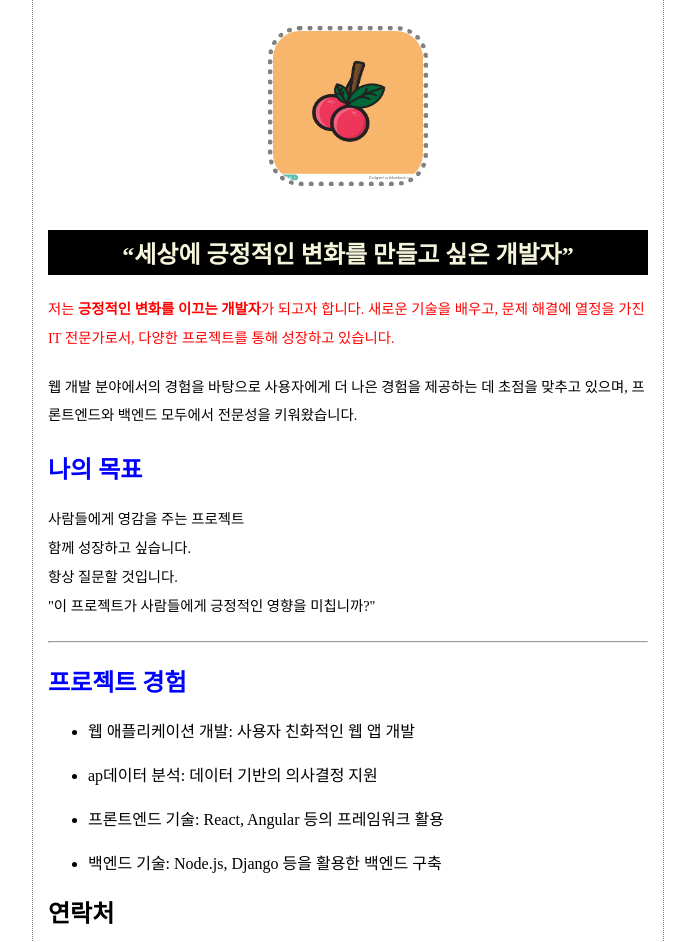
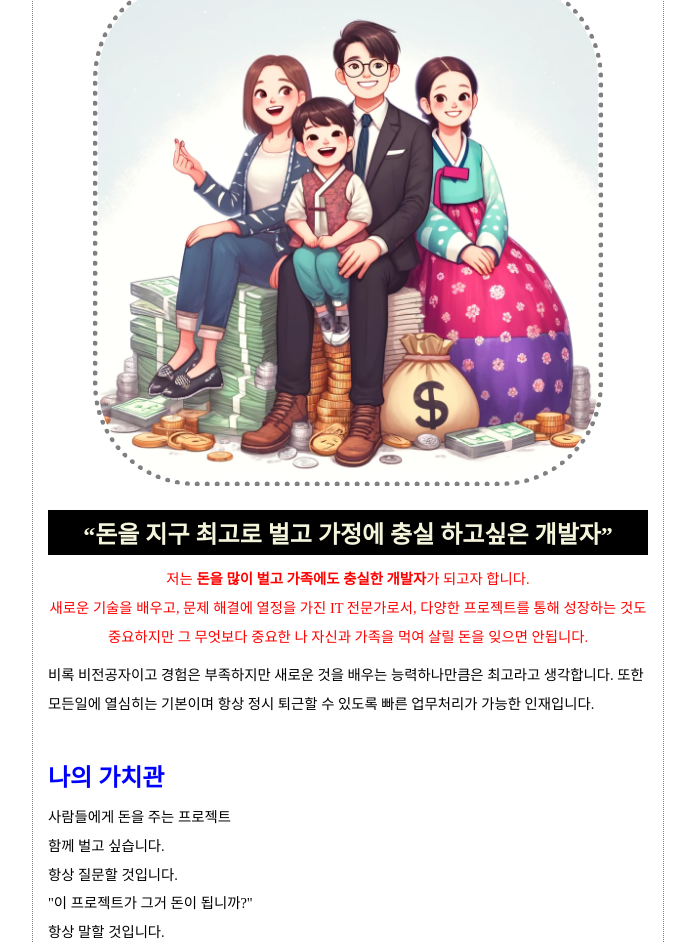
Before and after one commit to ESKKorea/webhosting, a plain HTML site: page index.html in a window 1280 px wide. Shown: the part 136-1078 px from the top of the page, without its empty margins (292-987 px from the left). Drawn offline with Linux system fonts and the light colour scheme.

Commit message:
2024-05-13

```diff
--- a/index.html
+++ b/index.html
@@ -7,7 +7,7 @@
     <title>Document</title>
     <style>
         * {
-            margin: 20px auto;
+            margin: 10px auto;
         }
 
 
@@ -58,13 +58,15 @@
         /* h2 중에서 class 속성이 bgtext 요소의 배경색을 넣고, 중앙정렬 */
 
         img{
-            width: 150px; /*이미지 넓이 */
-            height: 150px; /*이미지 높이 */
+            width: 500px; /*이미지 넓이 */
+            height: 500px; /*이미지 높이 */
             border-radius: 20%; /* 이미지 모서리를 둥글게 */
             border: 5px dotted gray; /*이미지 테두리 설정 */
             /* margin: 10px auto; 이미지를 가운데 정렬 */
             text-align: center;
         }
+
+
 
 
     </style>
@@ -76,36 +78,44 @@
         <h1 class="center">나의 소개</h1>
 
         <div class="center">
-        <img src="./images/profile.png" alt="프로필 사진">
+        <img src="./images/profile2.png" alt="프로필 사진">
         </div>
 
-        <h2 class="center bgtext">“세상에 긍정적인 변화를 만들고 싶은 개발자”</h2>
+        <h2 class="center bgtext">“돈을 지구 최고로 벌고 가정에 충실 하고싶은 개발자”</h2>
 
-        <p class="redtext">저는 <span class="redtext boldtext">긍정적인 변화를 이끄는 개발자</span>가 되고자 합니다.
-            새로운 기술을 배우고, 문제 해결에 열정을 가진 IT 전문가로서, 다양한 프로젝트를 통해 성장하고 있습니다.</p>
+        <p class="redtext center"> 저는 <span class="redtext boldtext"> 돈을 많이 벌고 가족에도 충실한 개발자</span>가 되고자 합니다. <br>
+            새로운 기술을 배우고, 문제 해결에 열정을 가진 IT 전문가로서, 다양한 프로젝트를 통해 성장하는 것도 중요하지만
+            그 무엇보다 중요한 나 자신과 가족을 먹여 살릴 돈을 잊으면 안됩니다.</p>
 
-        <p>웹 개발 분야에서의 경험을 바탕으로 사용자에게 더 나은 경험을 제공하는 데 초점을 맞추고 있으며,
-            프론트엔드와 백엔드 모두에서 전문성을 키워왔습니다.</p>
+        <p> 비록 비전공자이고 경험은 부족하지만 새로운 것을 배우는 능력하나만큼은 최고라고 생각합니다.
+            또한 모든일에 열심히는 기본이며 항상 정시 퇴근할 수 있도록 빠른 업무처리가 가능한 인재입니다.
+            <span style="color: white;">사실 첫 직장이라 정확히는 모릅니다.</span>
+        </p>
 
-        <h2 class="bluetext"> 나의 목표</h2>
+        <h2 class="bluetext"> 나의 가치관</h2>
         <p>
-            사람들에게 <span>영감</span>을 주는 프로젝트<br>
-            함께 성장하고 싶습니다. <br>
+            사람들에게 돈을 주는 프로젝트<br>
+            함께 벌고 싶습니다. <br>
             항상 질문할 것입니다. <br>
-            "이 프로젝트가 사람들에게 긍정적인 영향을 미칩니까?" <br>
+            "이 프로젝트가 그거 돈이 됩니까?" <br>
+            항상 말할 것입니다. <br>
+            "이제 집 가자 가족보러"
         </p>
 
         <hr>
         <h2 class="bluetext">프로젝트 경험</h2>
         <ul>
-            <li><span>웹 애플리케이션 개발</span>: 사용자 친화적인 웹 앱 개발</li>
-            <li><span>ap데이터 분석:</span> 데이터 기반의 의사결정 지원</li>
-            <li><span>프론트엔드 기술:</span> React, Angular 등의 프레임워크 활용</li>
-            <li><span>백엔드 기술:</span> Node.js, Django 등을 활용한 백엔드 구축</li>
+            <li><span class="boldtext">웹 애플리케이션 개발</span>: 사용자도 회사도 개발자도 돈을 벌 수있는 웹, 앱개발</li>
+            <li><span class="boldtext">ap데이터 분석:</span> 데이터 기반의 의사결정 지원</li>
+            <li><span class="boldtext">프론트엔드 기술:</span> React, Angular 등의 프레임워크 활용</li>
+            <li><span class="boldtext">백엔드 기술:</span> Node.js, Django 등을 활용한 백엔드 구축</li>
         </ul>
 
         <h2>연락처</h2>
+
+
         <span>이메일:</span><a href="mailto:wjdrudtns999@naver.com">wjdrudtns999@naver.com</a><br>
+        <span>Blog:</span><a href="https://ddiyongbug.tistory.com/">Tistory</a><br>
         <span>GitHub:</span> <a href="https://github.com/ESKKorea">ESKKorea</a><br>
         <span>LinkedIn:</span> <a href="linkedin.com/in/yourprofile">linkedin.com/in/yourprofile</a></p>
 
```
Also changed, not shown: images/profile2.png (added).
